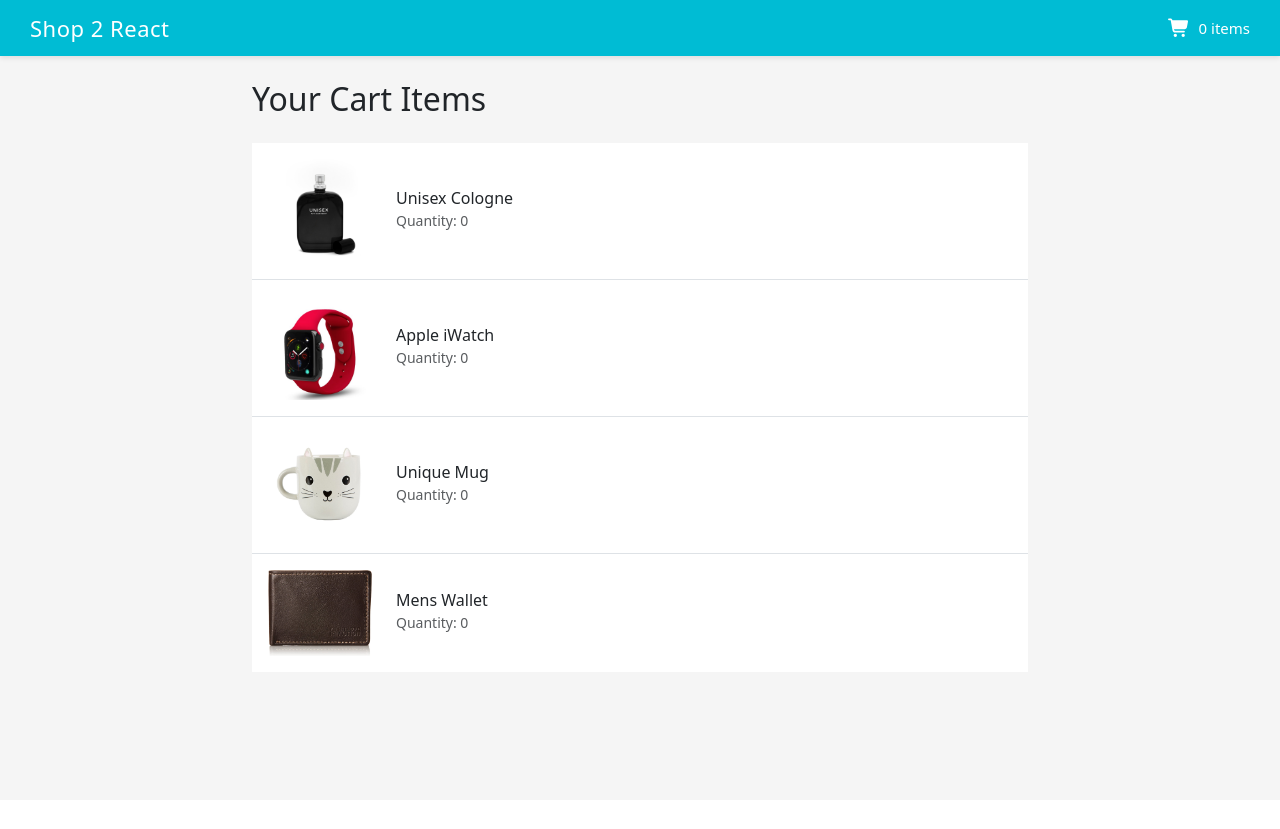
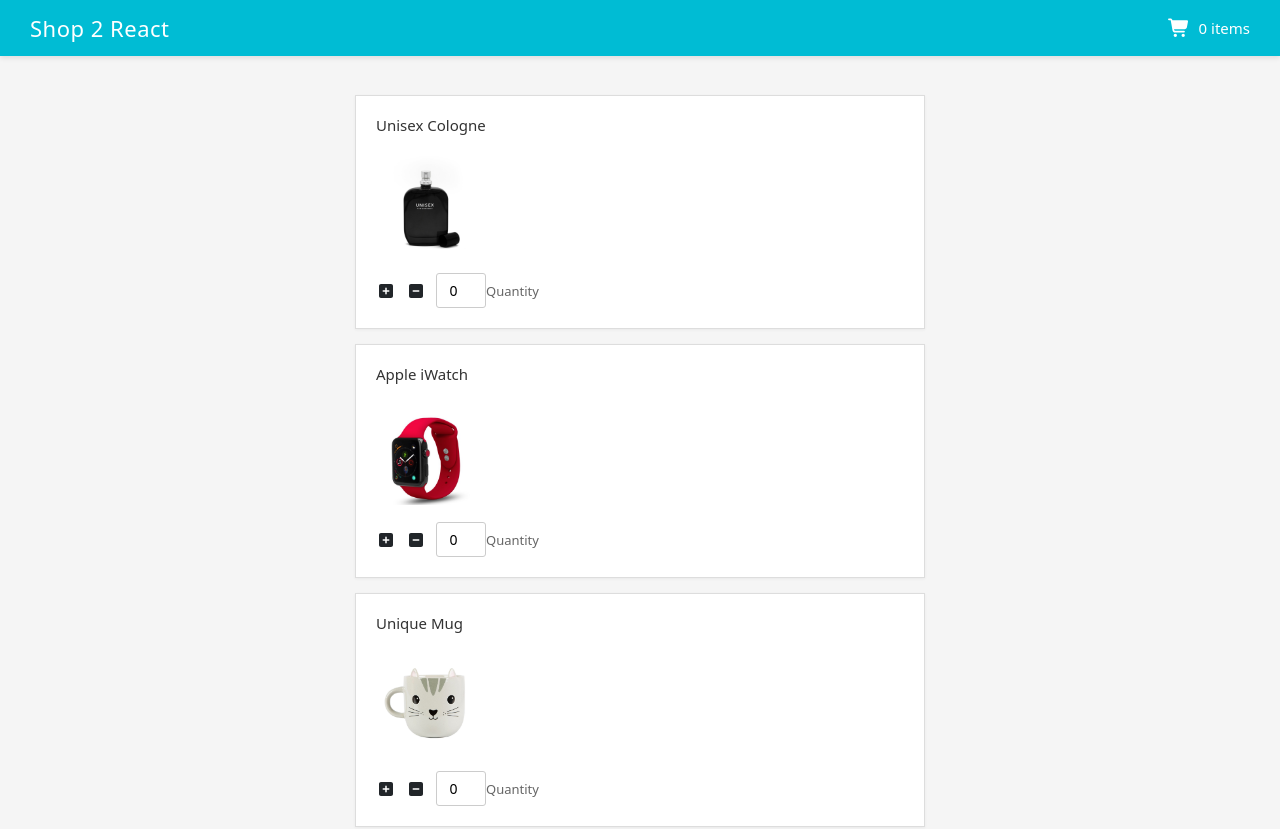
Before and after one commit to GeneralNel/m5-lab-assignment, a React (Create React App) app in the folder shopcart/: page / in a window 1280 px wide. Shown: the top 829 px of the page. Before the commit the page ends 800 px from the top, so only its background shows below. Built offline with nearby package versions, Linux system fonts and the light colour scheme.

Commit message:
create home component

```diff
--- a/shopcart/package.json
+++ b/shopcart/package.json
@@ -14,6 +14,7 @@
     "react": "^19.2.3",
     "react-bootstrap": "^2.10.10",
     "react-dom": "^19.2.3",
+    "react-router-dom": "^7.12.0",
     "react-scripts": "5.0.1",
     "reactstrap": "^9.2.3",
     "web-vitals": "^2.1.4"
--- a/shopcart/src/App.js
+++ b/shopcart/src/App.js
@@ -4,8 +4,8 @@
 import { useState } from "react";
 import productsData from "./products";
 import Navbar from "./navbar";
-import DisplayProducts from "./displayProducts";
 import Cart from "./cart";
+import Home from "./home";
 
 function App() {
   const [products, setProducts] = useState(productsData);
@@ -28,8 +28,8 @@
   return (
     <div className="App">
       <Navbar totalQuantity={totalQuantity} />
-      <Cart cartItems={products.filter(product => product.quantity >= 0)} />
-      {/* <DisplayProducts products={products} setProducts={setProducts} updateQuantity={updateQuantity} /> */}
+      {/* <Cart cartItems={products.filter(product => product.quantity > 0)} /> */}
+      <Home products={products} setProducts={setProducts} updateQuantity={updateQuantity} />
     </div>
   );
 }
--- /dev/null
+++ b/shopcart/src/home.js
@@ -0,0 +1,11 @@
+import DisplayProducts from "./displayProducts";
+
+function Home(props) {
+    return (
+        <div className="container mt-4">
+            <DisplayProducts products={props.products} setProducts={props.setProducts} updateQuantity={props.updateQuantity} />
+        </div>
+    );
+}
+
+export default Home;
```
Also changed, not shown: 1 other file (tests, documents, lock files or other folders).
